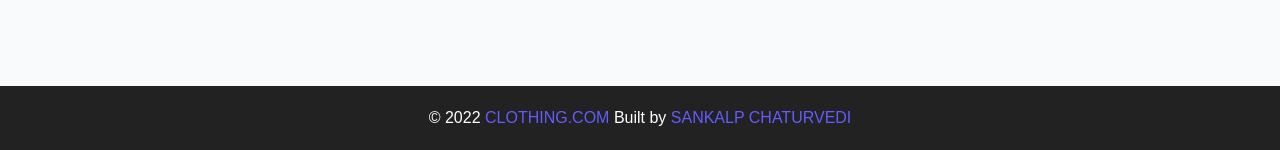
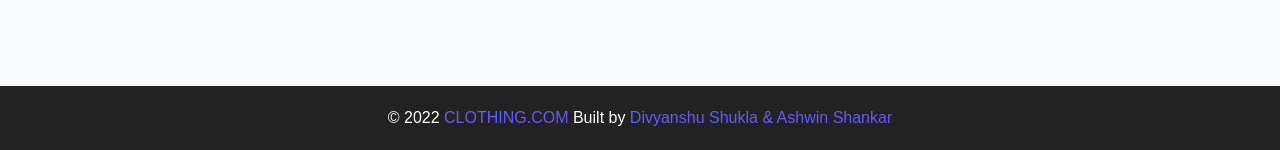
Before and after one commit to divyanshukla-b/CLOTHING.COM, a plain HTML site: page tag-templates-children.html in a window 1280 px wide. Shown: the part 650-800 px from the top of the page. Drawn offline with Linux system fonts and the light colour scheme.

Commit message:
Update tag-templates-children.html

```diff
--- a/tag-templates-children.html
+++ b/tag-templates-children.html
@@ -88,7 +88,7 @@
       <p>
         &copy; <span id="date"></span>
         <span class="footer-logo">CLOTHING.COM</span> Built by
-        <a href="404.html">SANKALP CHATURVEDI</a>
+        <a href="404.html">Divyanshu Shukla &  Ashwin Shankar</a>
       </p>
     </footer>
     <script src="./js/app.js"></script>
```
